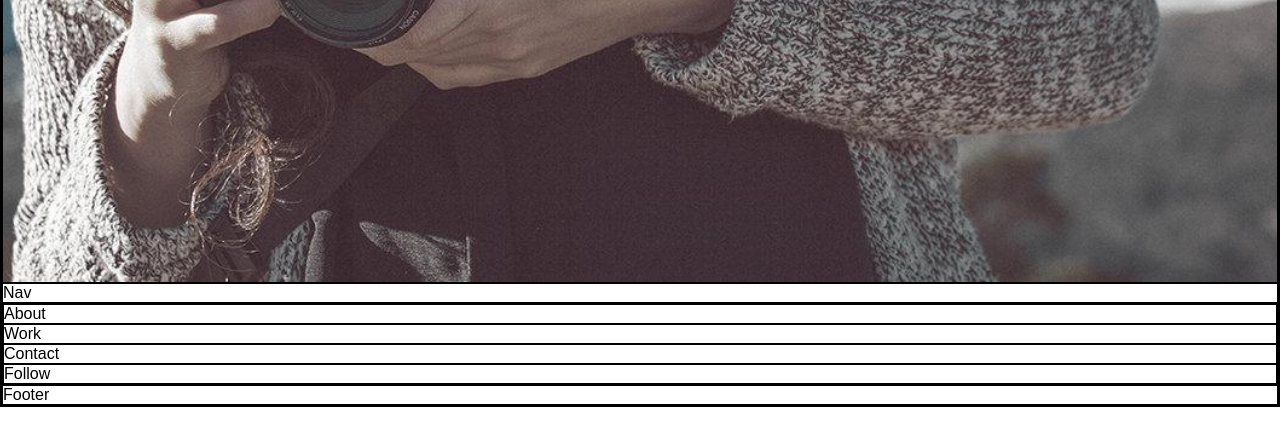
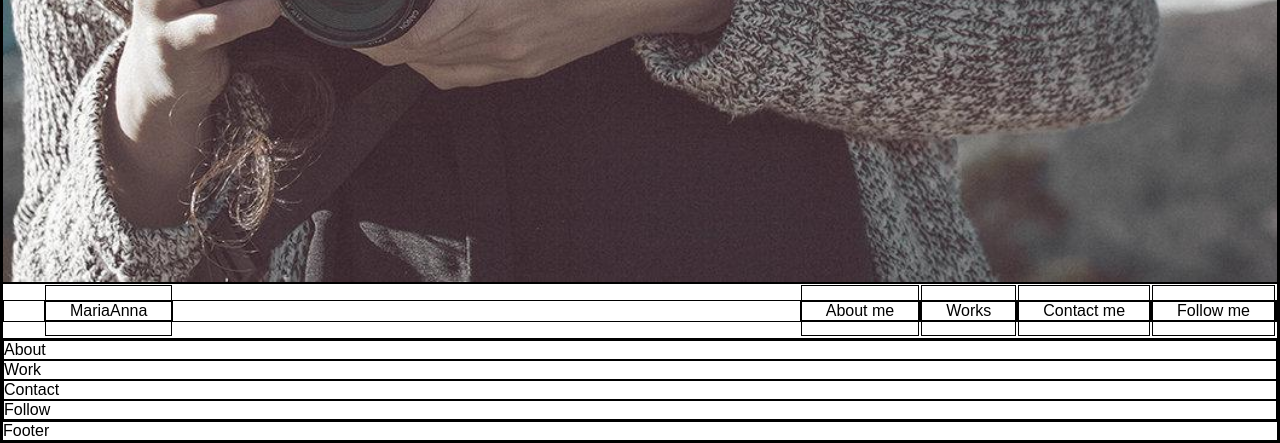
Before and after one commit to t-kubrak/marianna-template, a website: page index.html in a window 1280 px wide. Shown: the part 519-962 px from the top of the page. Before the commit the page ends 926 px from the top, so only its background shows below. Drawn offline with Linux system fonts and the light colour scheme.

Commit message:
Add navigation initial styles

```diff
--- a/index.html
+++ b/index.html
@@ -14,12 +14,20 @@
 		<p>Lorem ipsum dolor sit amet, consectetur adipisicing elit. Excepturi minus non optio, temporibus quaerat, laudantium accusamus sit deserunt dolor autem ullam.</p>
 	</div>
 </header>
-<nav>Nav</nav>
+<nav>
+	<ul class="navigation">
+		<li id="logo"><a href="#">MariaAnna</a></li>
+		<li><a href="#">About me</a></li>
+		<li><a href="#">Works</a></li>
+		<li><a href="#">Contact me</a></li>
+		<li><a href="#">Follow me</a></li>
+	</ul>
+</nav>
 <main>
-	<section>About</section>
-	<section>Work</section>
-	<section>Contact</section>
-	<section>Follow</section>
+	<section id="about">About</section>
+	<section id="works">Work</section>
+	<section id="contact">Contact</section>
+	<section id="follow">Follow</section>
 </main>
 <footer>Footer</footer>
 <script src="js/app.js" async></script>
--- a/src/css/style.css
+++ b/src/css/style.css
@@ -21,3 +21,19 @@ header {
 	width: 50%;
 	color: #fff;
 }
+
+.navigation {
+	list-style: none;
+	display: flex;
+	justify-content: flex-end;
+}
+
+.navigation a {
+	text-decoration: none;
+	padding: 1em 1.5em;
+	color: #000;
+}
+
+.navigation #logo{
+	margin-right: auto;
+}
```
Also changed, not shown: css/style.css (+1 -1 lines).
